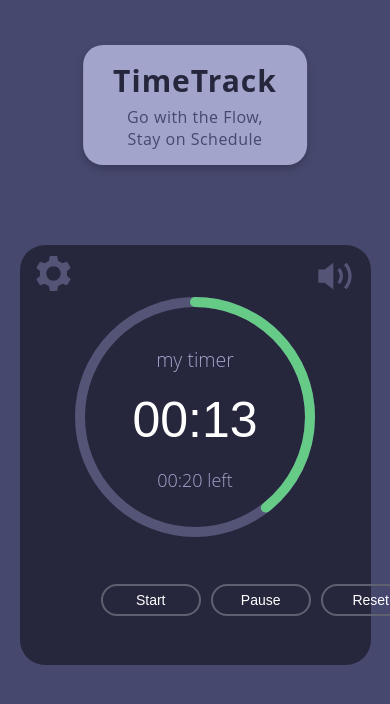
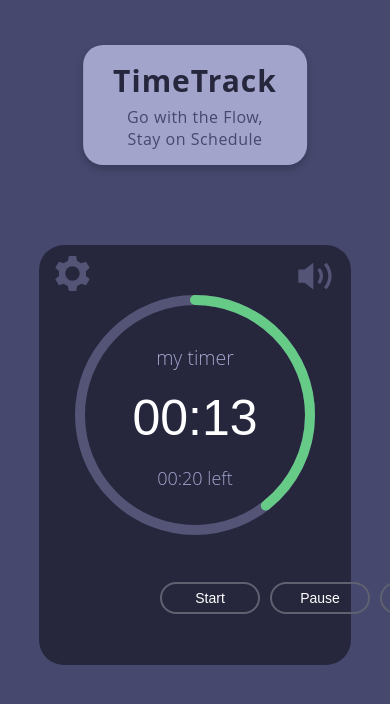
Before and after one commit to sgrisshk/Timer, a React (Create React App) app: page / in a window 390 px wide. Shown: the top 704 px of the page. Built offline with nearby package versions, Linux system fonts and the light colour scheme; a web font is replaced by a local one.

Commit message:
fix(element): some fixes in Timer.css for mobile display

```diff
--- a/src/Timer.css
+++ b/src/Timer.css
@@ -411,7 +411,7 @@ body, html {
 @media (max-width: 480px) {
 
     .app-container {
-        width: 90%;
+        width: 80%;
         padding: 10px 0;
         display: flex;
         flex-direction: column;
@@ -428,7 +428,7 @@ body, html {
     }
 
     .buttons {
-        width: 60%;
+        width: 80px;
         display: flex;
         justify-content: space-around;
         margin-top: 67px;
```
